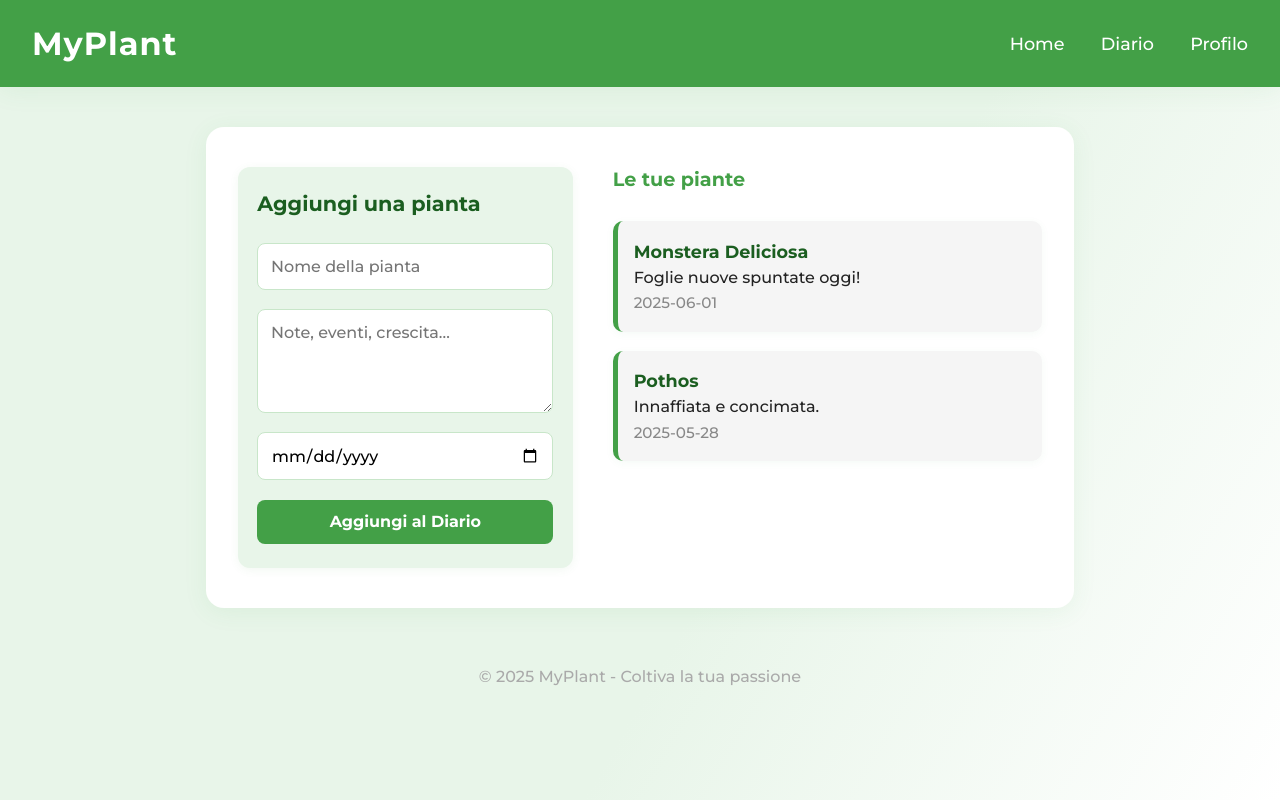
After one commit to MagicDog01/MyPlant, a Django app: page /add-plant/ in a window 1280 px wide. The commit adds this page. Run offline with Django 5.2, Linux system fonts and the light colour scheme.

Commit message:
primo commit

```diff
--- a/MyPlants/views.py
+++ b/MyPlants/views.py
@@ -17,3 +17,6 @@ def login_view(request):
 
 def signup_view(request):
     return render(request, 'signup.html')
+
+def add_plant_view(request):
+    return render(request, 'add_plant.html')
--- a/My_Plants/urls.py
+++ b/My_Plants/urls.py
@@ -1,8 +1,9 @@
-# urls.py
+
 from django.urls import path
 from MyPlants import views
 
 urlpatterns = [
     path('', views.login_view, name='login'),
     path('signup/', views.signup_view, name='signup'),
+    path('add-plant/', views.add_plant_view, name='add_plant'),
 ]
--- /dev/null
+++ b/templates/add_plant.html
@@ -0,0 +1,202 @@
+<!DOCTYPE html>
+        <html lang="it">
+        <head>
+          <meta charset="UTF-8" />
+          <meta name="viewport" content="width=device-width, initial-scale=1.0" />
+          <title>MyPlant - Diario</title>
+          <link href="https://fonts.googleapis.com/css2?family=Montserrat:wght@500;700&display=swap" rel="stylesheet">
+          <style>
+            :root {
+              --green: #43a047;
+              --light-green: #e8f5e9;
+              --white: #fff;
+              --gray: #f5f5f5;
+              --dark: #1b5e20;
+              --shadow: 0 4px 24px rgba(67,160,71,0.08);
+            }
+            * {
+              box-sizing: border-box;
+              margin: 0;
+              padding: 0;
+              font-family: 'Montserrat', Arial, sans-serif;
+            }
+            body {
+              background: linear-gradient(120deg, var(--light-green) 60%, var(--white) 100%);
+              min-height: 100vh;
+              color: #222;
+            }
+            header {
+              background: var(--green);
+              color: var(--white);
+              padding: 1.5rem 2rem;
+              display: flex;
+              justify-content: space-between;
+              align-items: center;
+              box-shadow: var(--shadow);
+            }
+            header h1 {
+              font-size: 2rem;
+              font-weight: 700;
+              letter-spacing: 1px;
+            }
+            nav a {
+              color: var(--white);
+              text-decoration: none;
+              margin-left: 2rem;
+              font-weight: 500;
+              font-size: 1.1rem;
+              transition: opacity 0.2s;
+            }
+            nav a:hover {
+              opacity: 0.7;
+            }
+            main {
+              max-width: 900px;
+              margin: 2.5rem auto;
+              padding: 0 1rem;
+            }
+            .diary-container {
+              background: var(--white);
+              border-radius: 18px;
+              box-shadow: var(--shadow);
+              padding: 2.5rem 2rem;
+              display: flex;
+              flex-wrap: wrap;
+              gap: 2.5rem;
+              align-items: flex-start;
+            }
+            .diary-form {
+              flex: 1 1 320px;
+              min-width: 280px;
+              max-width: 350px;
+              background: var(--light-green);
+              border-radius: 12px;
+              padding: 1.5rem 1.2rem;
+              box-shadow: 0 2px 10px rgba(67,160,71,0.07);
+              display: flex;
+              flex-direction: column;
+              gap: 1.2rem;
+            }
+            .diary-form h2 {
+              color: var(--dark);
+              font-size: 1.3rem;
+              margin-bottom: 0.5rem;
+              font-weight: 700;
+            }
+            .diary-form input, .diary-form textarea, .diary-form button {
+              font-size: 1rem;
+              border-radius: 8px;
+              border: 1px solid #c8e6c9;
+              padding: 0.8rem;
+              outline: none;
+              transition: border 0.2s;
+            }
+            .diary-form input:focus, .diary-form textarea:focus {
+              border: 1.5px solid var(--green);
+            }
+            .diary-form button {
+              background: var(--green);
+              color: var(--white);
+              border: none;
+              font-weight: 700;
+              cursor: pointer;
+              transition: background 0.2s;
+            }
+            .diary-form button:hover {
+              background: var(--dark);
+            }
+            .plant-list {
+              flex: 2 1 400px;
+              display: flex;
+              flex-direction: column;
+              gap: 1.2rem;
+            }
+            .plant-list-title {
+              font-size: 1.2rem;
+              color: var(--green);
+              font-weight: 600;
+              margin-bottom: 0.7rem;
+            }
+            .plant-card {
+              background: var(--gray);
+              border-radius: 10px;
+              box-shadow: 0 2px 8px rgba(67,160,71,0.05);
+              padding: 1.2rem 1rem;
+              display: flex;
+              flex-direction: column;
+              gap: 0.4rem;
+              border-left: 5px solid var(--green);
+              animation: fadeIn 0.5s;
+            }
+            .plant-card strong {
+              font-size: 1.1rem;
+              color: var(--dark);
+            }
+            .plant-card .date {
+              font-size: 0.95rem;
+              color: #888;
+            }
+            @keyframes fadeIn {
+              from { opacity: 0; transform: translateY(20px);}
+              to { opacity: 1; transform: translateY(0);}
+            }
+            @media (max-width: 800px) {
+              .diary-container {
+                flex-direction: column;
+                gap: 2rem;
+                padding: 1.2rem 0.5rem;
+              }
+              main {
+                padding: 0 0.2rem;
+              }
+            }
+            footer {
+              text-align: center;
+              padding: 1.2rem 0;
+              margin-top: 2.5rem;
+              font-size: 1rem;
+              color: #aaa;
+              background: none;
+            }
+          </style>
+        </head>
+        <body>
+          <header>
+            <h1>MyPlant</h1>
+            <nav>
+              <a href="#">Home</a>
+              <a href="#">Diario</a>
+              <a href="#">Profilo</a>
+            </nav>
+          </header>
+          <main>
+            <div class="diary-container">
+              <form class="diary-form">
+                <h2>Aggiungi una pianta</h2>
+                <input type="text" name="nome_pianta" placeholder="Nome della pianta" required />
+                <textarea name="descrizione" placeholder="Note, eventi, crescita..." rows="4" required></textarea>
+                <input type="date" name="data" />
+                <button type="submit">Aggiungi al Diario</button>
+              </form>
+              <div class="plant-list">
+                <div class="plant-list-title">Le tue piante</div>
+                <!-- Esempio di card pianta, da sostituire con ciclo Django -->
+                <div class="plant-card">
+                  <strong>Monstera Deliciosa</strong>
+                  <span>Foglie nuove spuntate oggi!</span>
+                  <span class="date">2025-06-01</span>
+                </div>
+                <div class="plant-card">
+                  <strong>Pothos</strong>
+                  <span>Innaffiata e concimata.</span>
+                  <span class="date">2025-05-28</span>
+                </div>
+                <!-- Fine esempio -->
+              </div>
+            </div>
+          </main>
+          <footer>
+            &copy; 2025 MyPlant - Coltiva la tua passione
+          </footer>
+        </body>
+        </html>
--- a/templates/account.html
+++ b/templates/profile.html
@@ -2,7 +2,7 @@
 <html lang="en">
 <head>
     <meta charset="UTF-8">
-    <title>account</title>
+    <title>Title</title>
 </head>
 <body>
 
```
Also changed, not shown: MyPlants/migrations/0001_initial.py (added).
